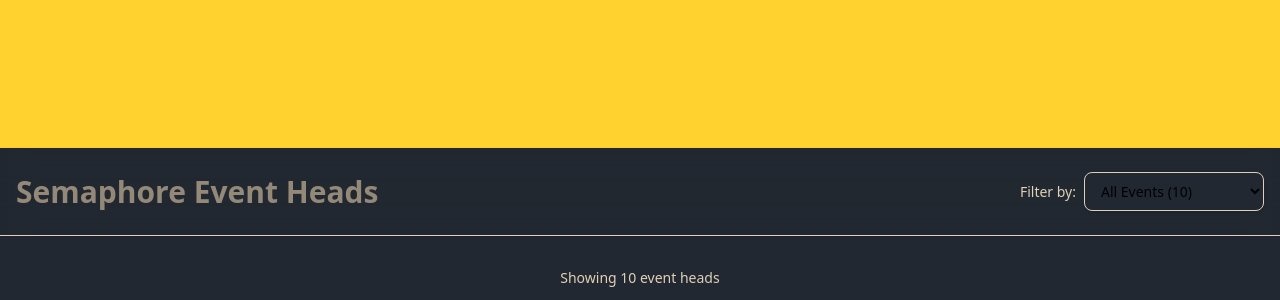
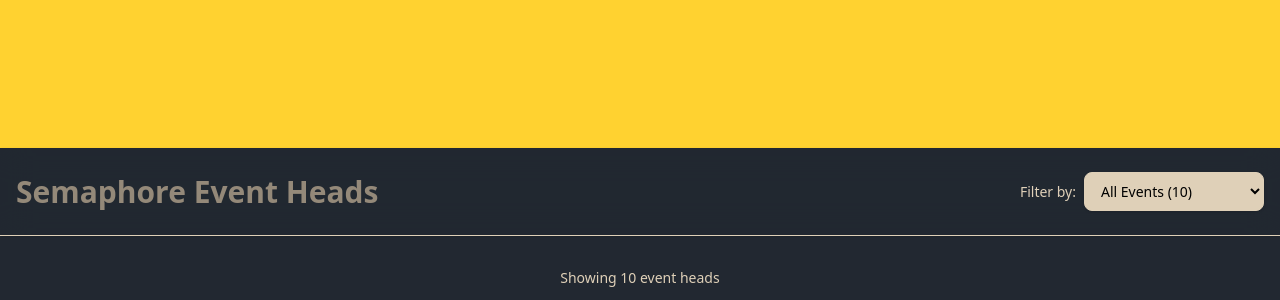
Before and after one commit to anupnayak25/semaphore-support, a React (Vite) app in the folder semaphore-support/: page / in a window 1280 px wide. Shown: the part 652-952 px from the top of the page. Built offline with nearby package versions, Linux system fonts and the light colour scheme.

Commit message:
Updated HeadsInfo component with latest changes

```diff
--- a/semaphore-support/src/components/HeadDetail/HeadsInfo.jsx
+++ b/semaphore-support/src/components/HeadDetail/HeadsInfo.jsx
@@ -146,7 +146,7 @@ export default function HeadsInfo() {
                 id="event-select"
                 value={selectedEvent}
                 onChange={(e) => setSelectedEvent(e.target.value)}
-                className="px-3 py-2 bg-dominant border border-accent rounded-lg shadow-sm focus:outline-none focus:ring-2 focus:ring-accent focus:border-accent text-sm min-w-[150px] sm:min-w-[180px]"
+                className="px-3 py-2 bg-accent border border-accent rounded-lg shadow-sm focus:outline-none focus:ring-2 focus:ring-accent focus:border-accent text-sm min-w-[150px] sm:min-w-[180px]"
               >
                 <option value="all">All Events ({heads.length})</option>
                 {events.map((event) => (
```
